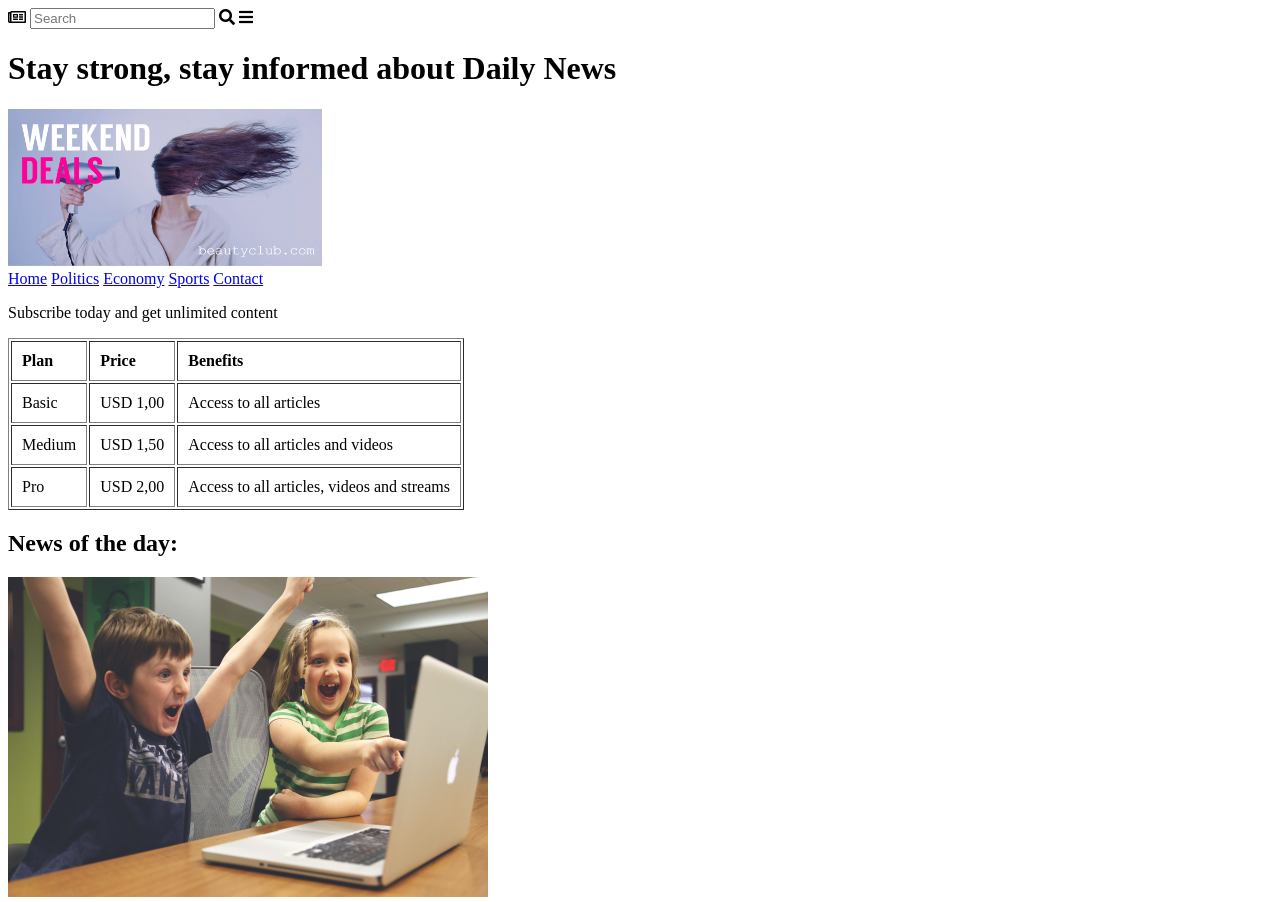
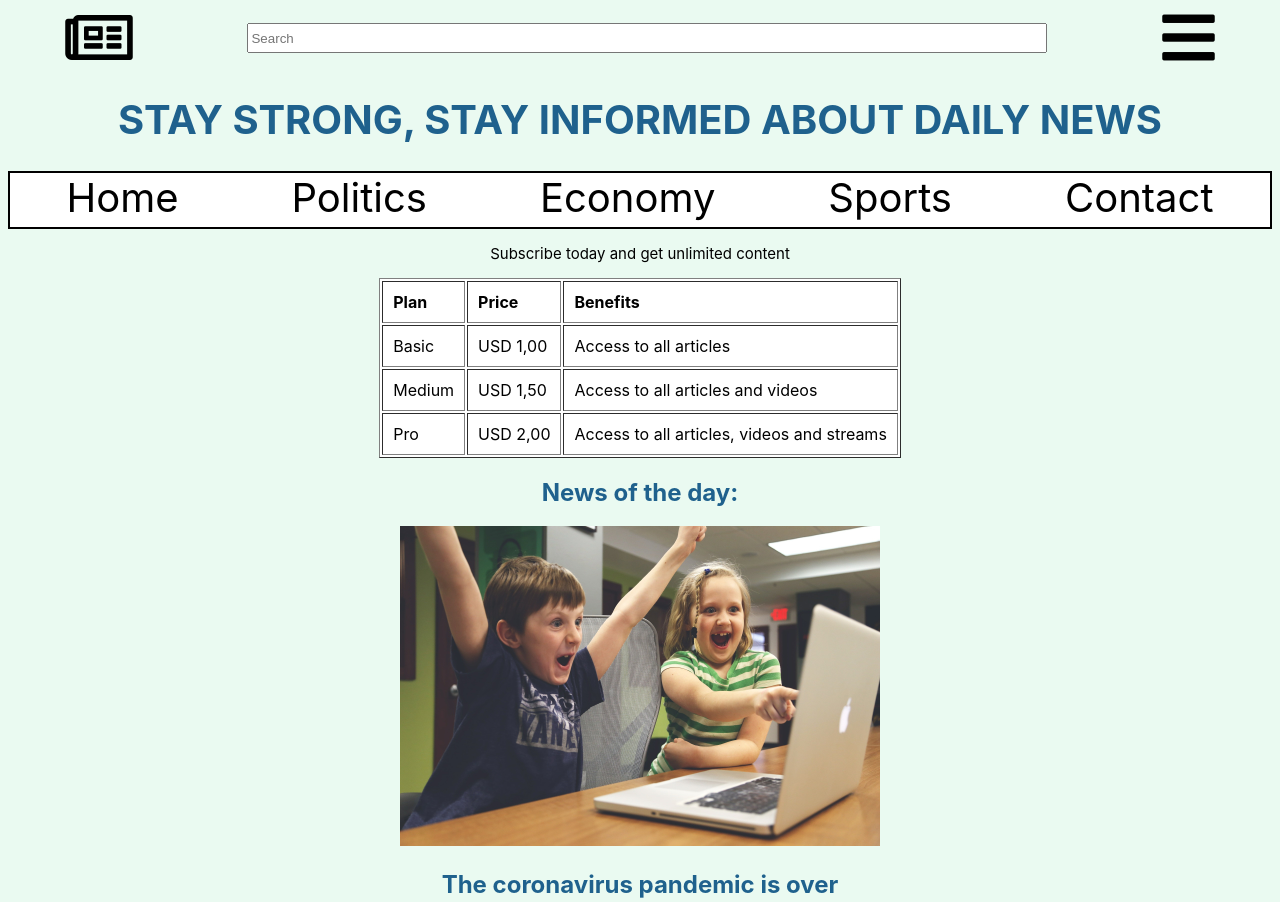
Before and after one commit to portilloaxel9/daily-news, a plain HTML site: page index.html in a window 1280 px wide. Shown: the top 902 px of the page. Drawn offline with Linux system fonts and the light colour scheme.

Commit message:
CSS y Flexbox

```diff
--- a/index.html
+++ b/index.html
@@ -3,19 +3,18 @@
   <head>
     <meta charset="UTF-8">
     <link rel="stylesheet" href="https://cdnjs.cloudflare.com/ajax/libs/font-awesome/5.11.2/css/all.min.css">
+    <link rel="stylesheet" href="styles/index.css" type="text/css">
     <title>Daily News</title>
   </head>
   <body>
-    <header>
-      <i class="far fa-newspaper"></i>
-      <input type="search" id="search" placeholder="Search"/>
-      <i class="fa fa-search"></i>
-      <i class="fas fa-bars"></i>
-      <h1>Stay strong, stay informed about Daily News</h1>
-      <div>
-        <img src="images/banner-home.jpg" width="314" height="157" alt="advertising banner">
-      </div>
-      <nav>
+    <header class="text-color">
+      <nav class="initial-bar">
+        <i class="far fa-newspaper"></i>
+        <input type="search" id="search" placeholder="Search"/>
+        <i class="fas fa-bars"></i>
+      </nav>
+      <h1 class="title-color">STAY STRONG, STAY INFORMED ABOUT DAILY NEWS</h1>
+      <nav class="nav-bar">
         <a href="./index.html">Home</a>
         <a href="./politics.html">Politics</a>
         <a href="./economy.html">Economy</a>
@@ -23,40 +22,40 @@
         <a href="./contact.html">Contact</a>
       </nav>
     </header>
-    <main>
+    <main class="text-color">
       <p>Subscribe today and get unlimited content</p>
-      <table border="1" cellpadding="10">
+      <table class="table" border="1" cellpadding="10" align="center">
         <tr>
-          <td><strong>Plan</strong></td>
-          <td><strong>Price</strong></td>
-          <td><strong>Benefits</strong></td>
+          <td align="left"><strong>Plan</strong></td>
+          <td align="left"><strong>Price</strong></td>
+          <td align="left"><strong>Benefits</strong></td>
         </tr>
         <tr>
-          <td>Basic</td>
-          <td>USD 1,00</td>
-          <td>Access to all articles</td>
+          <td align="left">Basic</td>
+          <td align="left">USD 1,00</td>
+          <td align="left">Access to all articles</td>
         </tr>
         <tr>
-          <td>Medium</td>
-          <td>USD 1,50</td>
-          <td>Access to all articles and videos</td>
+          <td align="left">Medium</td>
+          <td align="left">USD 1,50</td>
+          <td align="left">Access to all articles and videos</td>
         </tr>
         <tr>
-          <td>Pro</td>
-          <td>USD 2,00</td>
-          <td>Access to all articles, videos and streams</td>
+          <td align="left">Pro</td>
+          <td align="left">USD 2,00</td>
+          <td align="left">Access to all articles, videos and streams</td>
         </tr>
       </table>
-      <h2>News of the day:</h2>
+      <h2 class="title-color">News of the day:</h2>
       <article>
         <img src="images/happines.jpg" width="480" height="320" alt="illustrative image">
-        <h2><a href="*">The coronavirus pandemic is over</a></h2>
+        <h2><a class="links" href="*">The coronavirus pandemic is over</a></h2>
         <p>Millions of people around the world celebrate.</p>
         <p>¡Click the link to read the full article!</p>
       </article>
     </main>
-    <footer>
-      <h3>Follow us on our networks</h3>
+    <footer class="text-color">
+      <h3 class="title-color">Follow us on our networks</h3>
       <i class="fab fa-twitter-square"></i>
       <i class="fab fa-facebook-square"></i>
       <i class="fab fa-instagram"></i>
--- /dev/null
+++ b/styles/index.css
@@ -0,0 +1,58 @@
+body{
+    background-color: #EAFAF1;
+    font-family: -apple-system, BlinkMacSystemFont, 'Segoe UI', Roboto, Oxygen, Ubuntu, Cantarell, 'Open Sans', 'Helvetica Neue', sans-serif;
+    text-align: center;
+}
+
+.initial-bar{
+    display: flex;
+    flex-direction: row;
+    justify-content: space-around;
+    font-size: 60px;
+}
+
+#search{
+    width: 800px;
+    height: 30px;
+    margin-top: 15px;
+}
+
+.nav-bar{
+    display: flex;
+    flex-direction: row;
+    justify-content: space-around;
+    font-size: 40px;
+    background-color: white;
+    padding-bottom: 5px;
+    border: black 2px solid;
+}
+
+.title-color{
+    color: #1F618D;
+}
+
+h1{
+    font-size: 40px;
+}
+
+.text-color{
+    color: black;
+}
+
+.table{
+    background-color: white;
+}
+
+a{
+    color: black;
+    text-decoration: none;
+}
+
+p{
+    font-size: 15px;
+}
+
+.links{
+    color: #1F618D;
+    text-decoration: none;
+}
```
Also changed, not shown: contact.html (+13 -11 lines), economy.html (+14 -15 lines), politics.html (+14 -15 lines), sports.html (+14 -15 lines).
